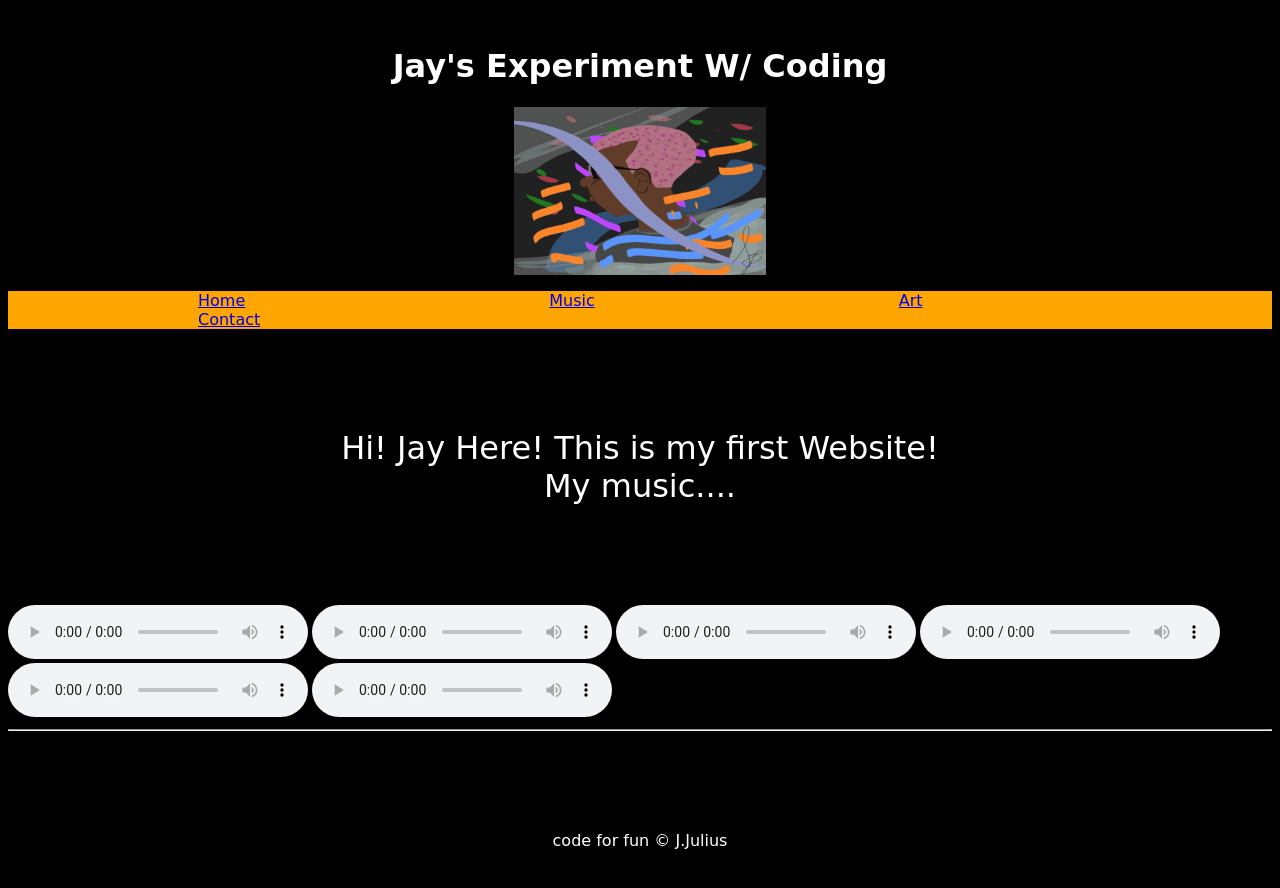
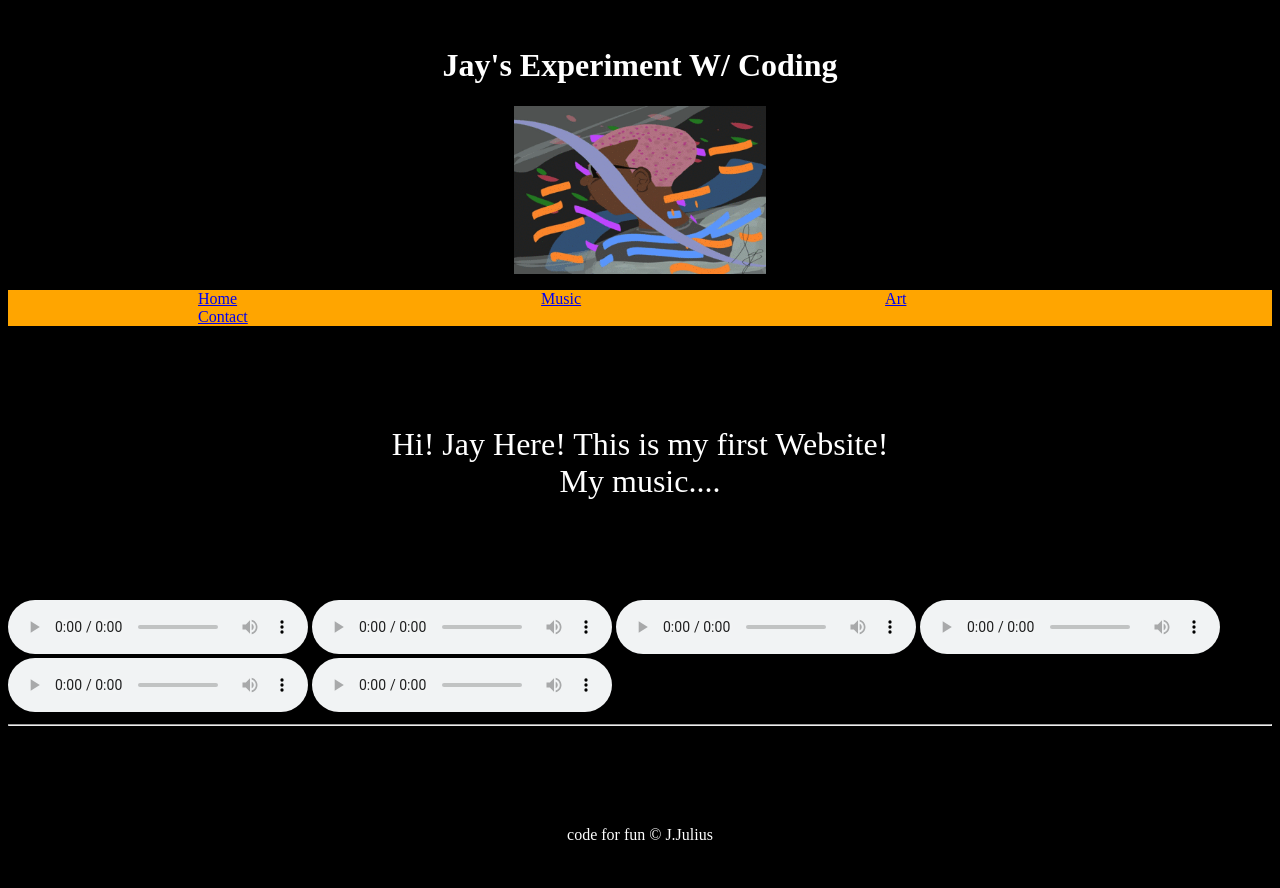
Before and after one commit to juliusjared/julius.jared.github.io, a plain HTML site: page 3music.html in a window 1280 px wide. Drawn offline with Linux system fonts and the light colour scheme.

Commit message:
Add files via upload

```diff
--- a/css/externalStyle.css
+++ b/css/externalStyle.css
@@ -5,12 +5,11 @@ h1 {
 text-align: center;
 color: white;
 font-size: 200%;
-font-family: 'Londrina Shadow', cursive;
 }
 h3 {
 text-align: center;
 color: white;
-font-family: 'Londrina Shadow', cursive;
+
 }
 body {
    background-color: black;
@@ -25,7 +24,6 @@ nav li {
     display: inline;
     text-align: center;
     margin: 150px;
-font-family: 'Londrina Shadow', cursive;
 text-color: black;
 
 }
@@ -43,12 +41,11 @@ footer {
 text-align: center;
 color: white;
 margin: 100px;
-font-family: 'Londrina Shadow', cursive;
+
 }
 p {
 text-align: center;
 color: white;
 margin: 100px;
 font-size: 200%;
-font-family: 'Londrina Shadow', cursive;
 }
```
